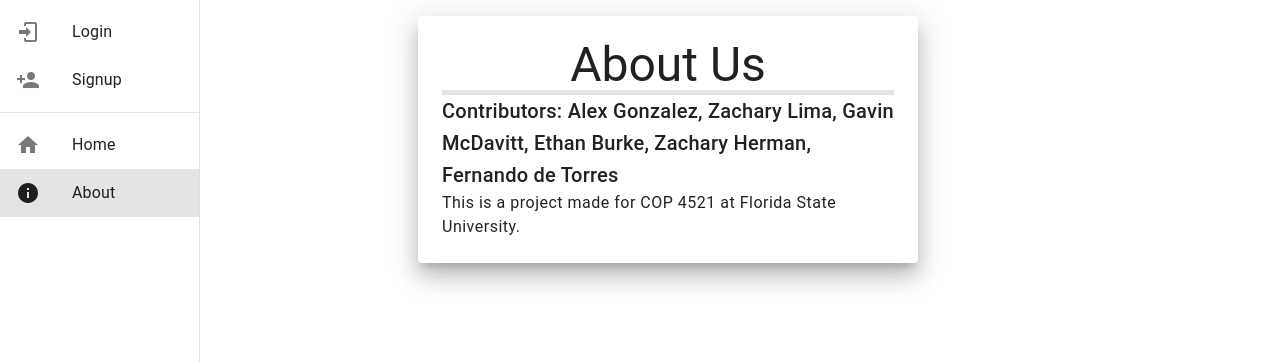
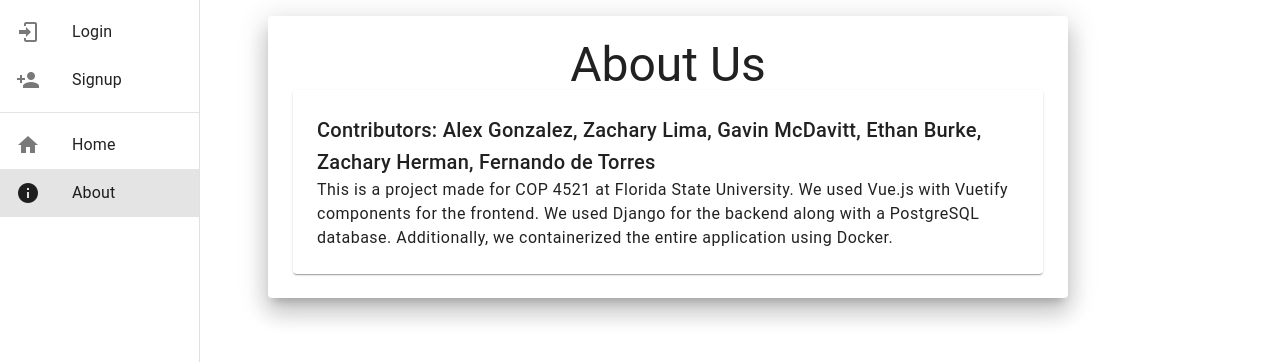
Before and after one commit to yeehaw114/COP4521-Project, a Vue app in the folder frontend/: page /about in a window 1280 px wide. Shown: the top 362 px of the page. Built offline with nearby package versions, Linux system fonts and the light colour scheme.

Commit message:
Updated about view

```diff
--- a/frontend/src/views/AboutView.vue
+++ b/frontend/src/views/AboutView.vue
@@ -1,15 +1,16 @@
 <template>
-  <v-card class="mx-auto pa-6" elevation="15" max-width="500" rounded="md">
+  <v-card class="mx-auto pa-6" elevation="15" max-width="800" rounded="md">
     <div>
       <div align="center" class="mx-auto text-h3">About Us</div>
-      <v-divider :thickness="5"></v-divider>
+      <v-card class="mx-auto pa-6" max-width="750" rounded="md">
         <div class="text-h6">
           Contributors: Alex Gonzalez, Zachary Lima, Gavin McDavitt, Ethan Burke, Zachary Herman,
           Fernando de Torres
         </div>
         <div class="text-body-1">
-        This is a project made for COP 4521 at Florida State University.
+          This is a project made for COP 4521 at Florida State University. We used Vue.js with Vuetify components for the frontend. We used Django for the backend along with a PostgreSQL database. Additionally, we containerized the entire application using Docker.
         </div>
+      </v-card>
     </div>
   </v-card>
 </template>
```
Lines whose indentation alone changed are shown as unchanged.
